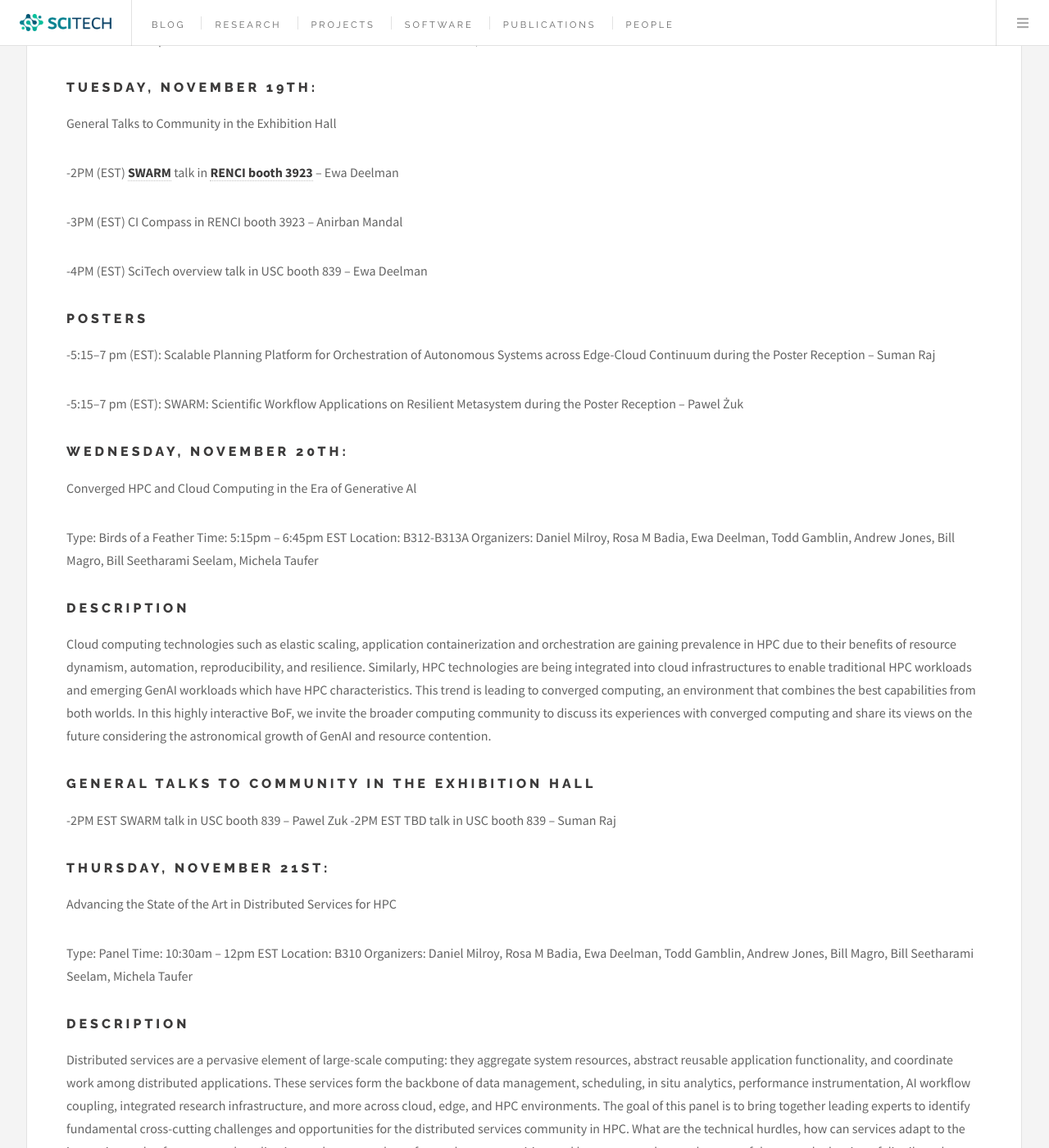
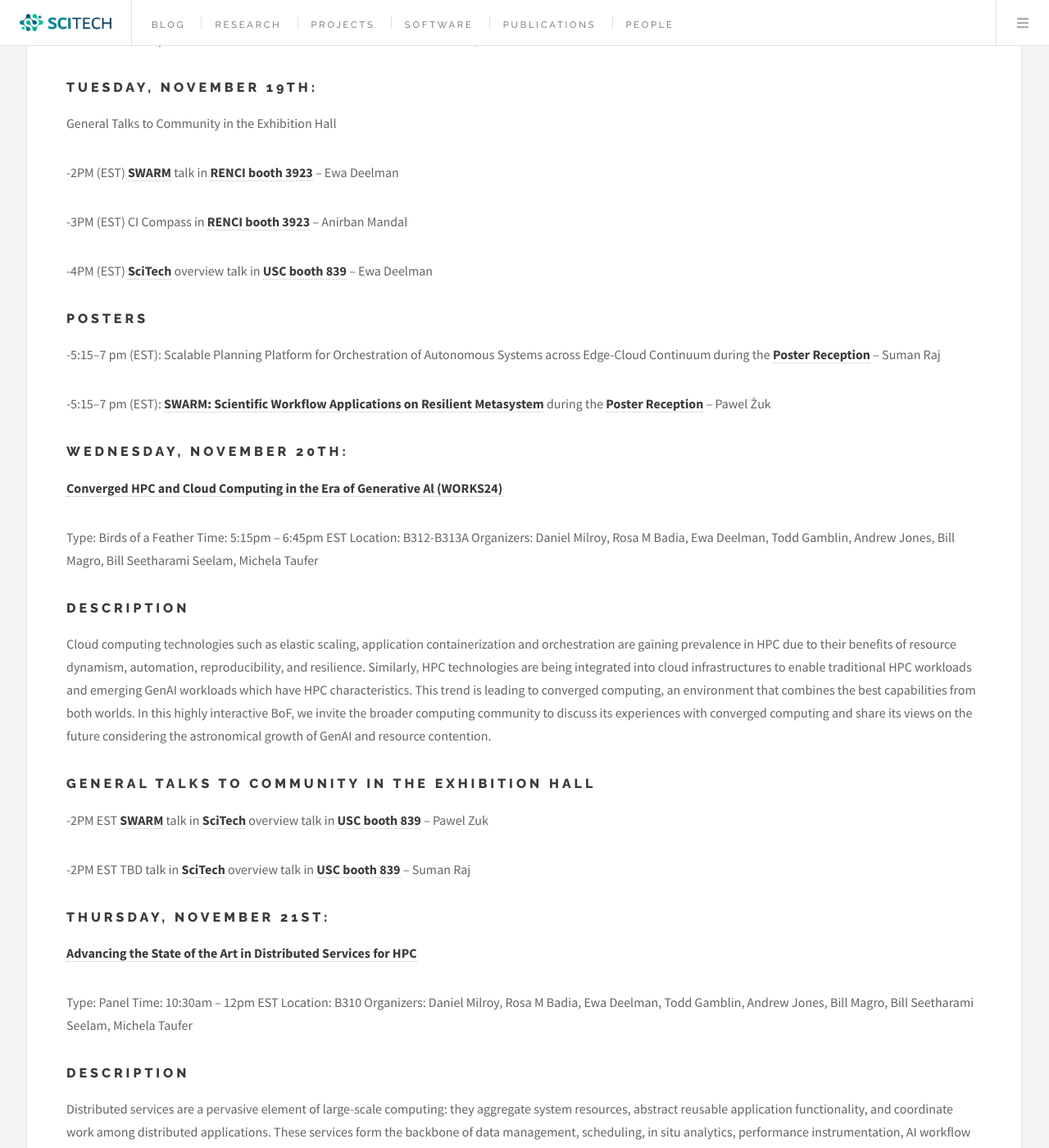
Before and after one commit to scitech-isi/scitech-isi.github.io, a Jekyll site: the page built from _posts/2024-10-29-Meet-Us-At-SC2024.md, in a window 1280 px wide and 1400 px high, scrolled down 1336 px. Shown: the whole window at 82% size. Built offline with Jekyll 4.4.1, drawn with Linux system fonts in a browser that asks for light colours; some of the changed text lies outside the part shown.

Commit message:
Update 2024-10-29-Meet-Us-At-SC2024.md

```diff
--- a/_posts/2024-10-29-Meet-Us-At-SC2024.md
+++ b/_posts/2024-10-29-Meet-Us-At-SC2024.md
@@ -29,20 +29,21 @@
 
 -2PM (EST) <b><a href="https://swarm-workflows.org">SWARM</a></b> talk in <b><a href="https://hallerickson.ungerboeck.com/prod/app85.cshtml?aat=peuh5vlO6ZHi%2b47qjYZa18Xc2wJidCmeJEqz3QTdp0w%3d">RENCI booth 3923</a></b> – Ewa Deelman
 
--3PM (EST) CI Compass in RENCI booth 3923 – Anirban Mandal
+-3PM (EST) CI Compass in <b><a href="https://hallerickson.ungerboeck.com/prod/app85.cshtml?aat=peuh5vlO6ZHi%2b47qjYZa18Xc2wJidCmeJEqz3QTdp0w%3d">RENCI booth 3923</a></b> – Anirban Mandal
 
--4PM (EST) SciTech overview talk in USC booth 839 – Ewa Deelman
+-4PM (EST) <b><a href="https://swarm-workflows.org">SciTech</a></b> overview talk in <b><a href="https://hallerickson.ungerboeck.com/prod/app85.cshtml?aat=peuh5vlO6ZHi%2b47qjYZa18Xc2wJidCmeJEqz3QTdp0w%3d">USC booth 839</a></b> – Ewa Deelman
 
 # Posters
 
 -5:15–7 pm (EST): Scalable Planning Platform for Orchestration of Autonomous Systems
-across Edge-Cloud Continuum during the Poster Reception – Suman Raj
+across Edge-Cloud Continuum during the <b><a href="https://sc24.supercomputing.org/program/posters/">Poster Reception</a></b> – Suman Raj
 
--5:15–7 pm (EST): SWARM: Scientific Workflow Applications on
-Resilient Metasystem during the Poster Reception – Pawel Żuk
+-5:15–7 pm (EST): <b><a href="https://sc24.conference-program.com/presentation/?id=post169&sess=sess487">SWARM: Scientific Workflow Applications on
+Resilient Metasystem</a></b> during the <b><a href="https://sc24.supercomputing.org/program/posters/">Poster Reception</a></b> – Pawel Żuk
 
 # Wednesday, November 20th:
-Converged HPC and Cloud Computing in the Era of Generative Al
+<b><a href="https://sc24.conference-program.com/presentation/?id=bof236&sess=sess586">Converged HPC and Cloud Computing in the Era of Generative Al (WORKS24)</a></b>
+
 
 Type: Birds of a Feather
 Time: 5:15pm – 6:45pm EST
@@ -66,11 +67,13 @@
 
 # General Talks to Community in the Exhibition Hall
 
--2PM EST SWARM talk in USC booth 839 – Pawel Zuk
--2PM EST TBD talk in USC booth 839 – Suman Raj
+-2PM EST <b><a href="https://swarm-workflows.org">SWARM</a></b> talk in <b><a href="https://swarm-workflows.org">SciTech</a></b> overview talk in <b><a href="https://hallerickson.ungerboeck.com/prod/app85.cshtml?aat=peuh5vlO6ZHi%2b47qjYZa18Xc2wJidCmeJEqz3QTdp0w%3d">USC booth 839</a></b> – Pawel Zuk
+
+-2PM EST TBD talk in <b><a href="https://swarm-workflows.org">SciTech</a></b> overview talk in <b><a href="https://hallerickson.ungerboeck.com/prod/app85.cshtml?aat=peuh5vlO6ZHi%2b47qjYZa18Xc2wJidCmeJEqz3QTdp0w%3d">USC booth 839</a></b> – Suman Raj
 
 # Thursday, November 21st:
-Advancing the State of the Art in Distributed Services for HPC
+<b><a href="https://sc24.conference-program.com/presentation/?id=pan135&sess=sess453">Advancing the State of the Art in Distributed Services for HPC</a></b>
+
 
 Type: Panel
 Time: 10:30am – 12pm EST
@@ -98,14 +101,14 @@
 
 # Papers
 
--2:00PM – 2:30PM (EST): Computational Efficiency Large Language Models
+-2:00PM – 2:30PM (EST): <b><a href="https://sc24.conference-program.com/presentation/?id=pap575&sess=sess381">Computational Efficiency Large Language Models
 and Learning Techniques for Anomaly Detection in Computational Workflows:
-from Supervised Fine-Tuning to In-Context Learning in Room B311 – Hongwei Jin,
+from Supervised Fine-Tuning to In-Context Learning</a></b> in Room B311 – Hongwei Jin,
 George Papadimitriou, Krishan Raghavan, Pawel Auk, Prasanna Balaprakash,
 Cong Wang, Anirban Mandal, Ewa Deelman
 
 # Exhibitor Booths
-University of Southern California Booth 839
+<b><a href="https://hallerickson.ungerboeck.com/prod/app85.cshtml?aat=peuh5vlO6ZHi%2b47qjYZa18Xc2wJidCmeJEqz3QTdp0w%3d">University of Southern California Booth 839</a></b>
 
 Posters
 
```
